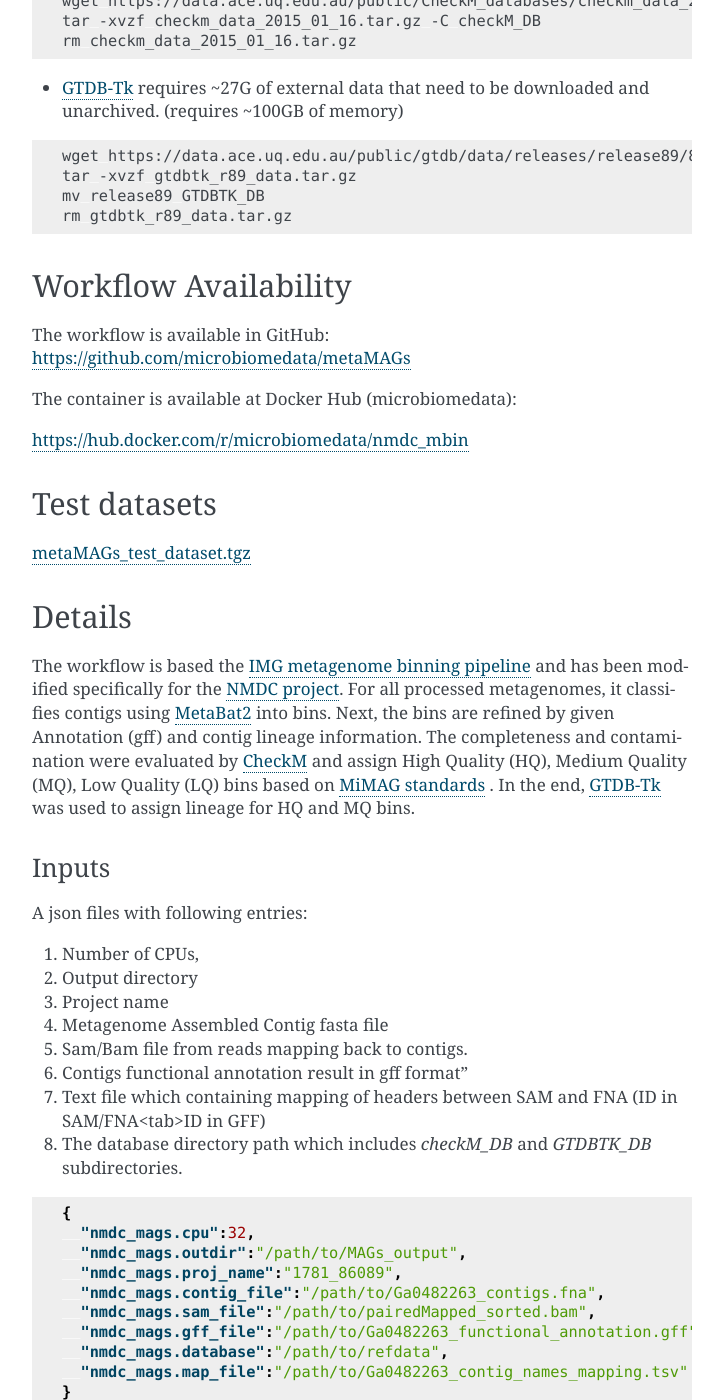
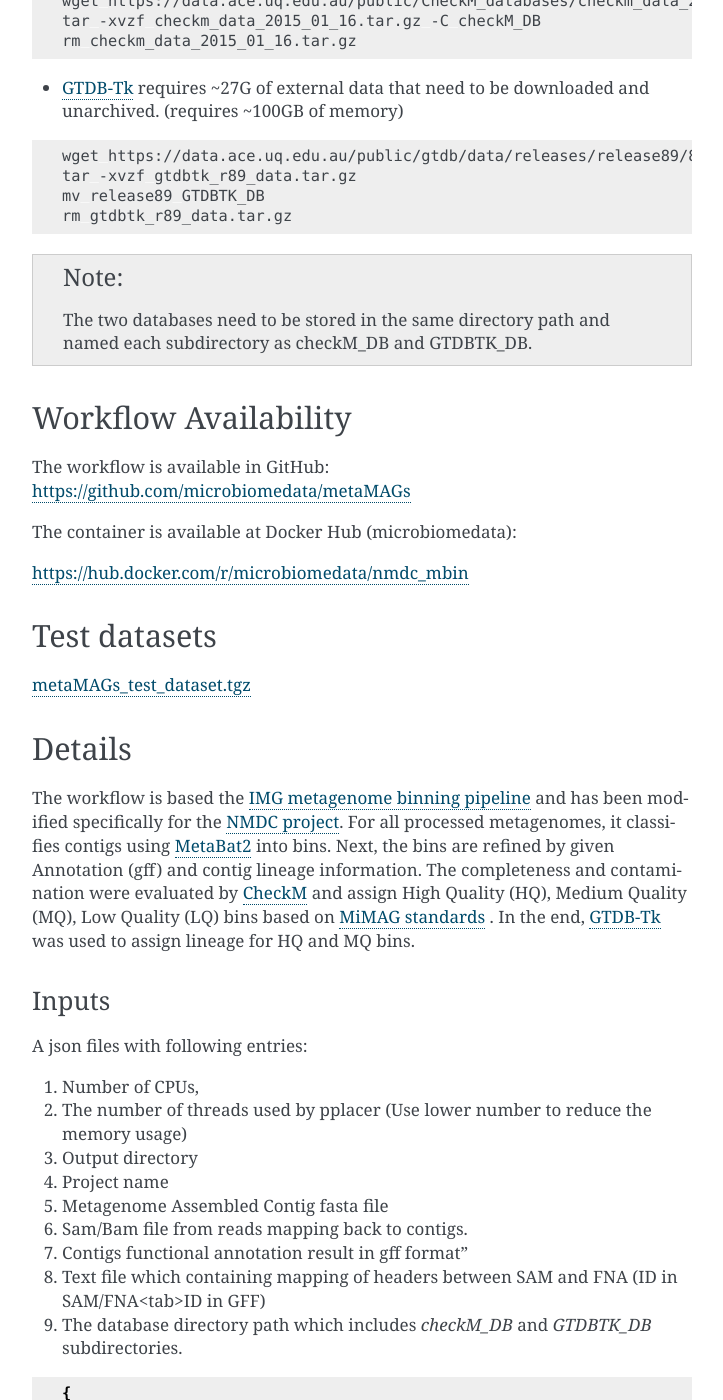
Before and after one commit to microbiomedata/metaMAGs, a Sphinx documentation site: the page built from docs/index.rst, in a window 1280 px wide and 1400 px high, scrolled down 1148 px. Shown: the whole window, without its empty margins (388-1111 px from the left). Built offline with Sphinx 7.4.7, drawn with Linux system fonts in a browser that asks for light colours; some of the changed text lies outside the part shown.

Commit message:
add pplacer_cpu option

```diff
--- a/docs/index.rst
+++ b/docs/index.rst
@@ -50,6 +50,9 @@
 	mv release89 GTDBTK_DB
 	rm gtdbtk_r89_data.tar.gz
 
+.. note::
+        The two databases need to be stored in the same directory path and named each subdirectory as checkM_DB and GTDBTK_DB.
+
 Workflow Availability
 ---------------------
 The workflow is available in GitHub:
@@ -75,18 +78,20 @@
 A json files with following entries:
 
 1. Number of CPUs,
-2. Output directory
-3. Project name
-4. Metagenome Assembled Contig fasta file
-5. Sam/Bam file from reads mapping back to contigs.
-6. Contigs functional annotation result in gff format"
-7. Text file which containing mapping of headers between SAM and FNA (ID in SAM/FNA<tab>ID in GFF)
-8. The database directory path which includes `checkM_DB` and `GTDBTK_DB` subdirectories.
+2. The number of threads used by pplacer (Use lower number to reduce the memory usage)
+3. Output directory
+4. Project name
+5. Metagenome Assembled Contig fasta file
+6. Sam/Bam file from reads mapping back to contigs.
+7. Contigs functional annotation result in gff format"
+8. Text file which containing mapping of headers between SAM and FNA (ID in SAM/FNA<tab>ID in GFF)
+9. The database directory path which includes `checkM_DB` and `GTDBTK_DB` subdirectories.
 
 .. code-block:: JSON
 
         {
           "nmdc_mags.cpu":32,
+          "nmdc_mags.pplacer_cpu":1,
           "nmdc_mags.outdir":"/path/to/MAGs_output",
           "nmdc_mags.proj_name":"1781_86089",
           "nmdc_mags.contig_file":"/path/to/Ga0482263_contigs.fna",
--- a/input.json
+++ b/input.json
@@ -1,5 +1,6 @@
 {
   "nmdc_mags.cpu":32,
+  "nmdc_mags.pplacer_cpu":1,
   "nmdc_mags.outdir":"/global/cfs/cdirs/m3408/aim2/metagenome/MAGs/output2",
   "nmdc_mags.proj_name":"3300037552",
   "nmdc_mags.contig_file":"/global/cfs/cdirs/m3408/aim2/metagenome/MAGs/mbin-nmdc-test-dataset/3300037552.a.fna",
```
Also changed, not shown: README.md (+9 -7 lines), 2 other files.
